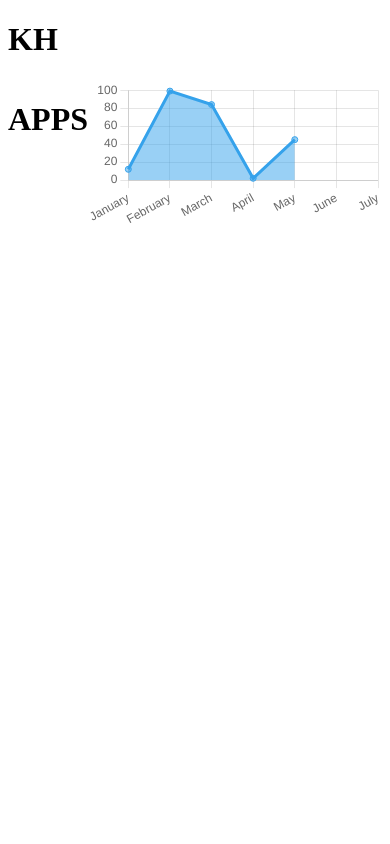
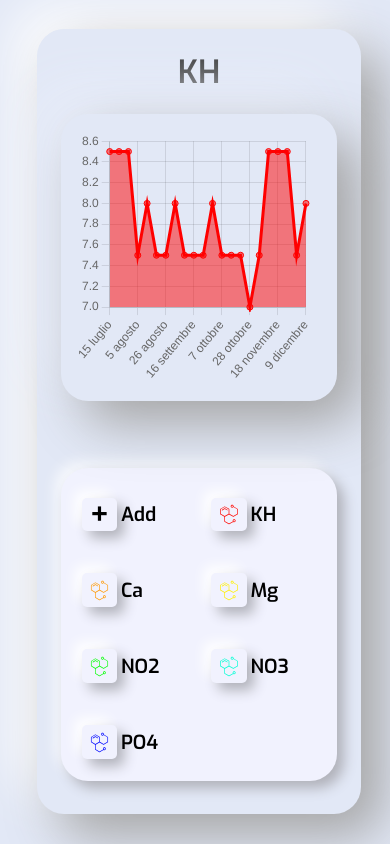
Before and after one commit to OLIX-boop/olix-reef-tests, a React (Create React App) app: page / in a window 390 px wide. Built offline with nearby package versions, Linux system fonts and the light colour scheme.

Commit message:
almost finished (style)

```diff
--- a/src/App.js
+++ b/src/App.js
@@ -1,24 +1,106 @@
-import React from 'react';
-import Chart from './components/chart.js';
-import appStyle from './app.module.css';
+import React, { useState} from "react";
+import Chart from "./components/chart.js";
+import Button from "./components/button.js";
+import appStyle from "./app.module.css";
+
+const testsData = [
+  { NO3: 0.2, NO2: 0.03, PO4: 0.27, KH: 8.5, MG: 1250, CA: 350, date: '15 luglio' },
+  { KH: 8.5, MG: 1250, NO3: 0.1, NO2: 0.003, PO4: 0.11, CA: 380, date: '22 luglio' },
+  { MG: 1260, KH: 8.5, CA: 370, NO3: 0.2, NO2: 0.003, PO4: 0.09, date: '29 luglio' },
+  { KH: 7.5, MG: 1260, CA: 345, NO3: 0.1, NO2: 0.003, PO4: 0.1, date: '5 agosto' },
+  { MG: 1260, NO3: 0.1, NO2: 0.002, KH: 8, PO4: 0.1, CA: 380, date: '12 agosto' },
+  { KH: 7.5, NO3: 0.1, NO2: 0.002, CA: 410, MG: 1290, PO4: 0.08, date: '19 agosto' },
+  { NO3: 0.1, NO2: 0.003, PO4: 0.06, MG: 1260, KH: 7.5, CA: 370, date: '26 agosto' },
+  { NO3: 0.05, NO2: 0.002, PO4: 0.08, KH: 8, MG: 1290, CA: 360, date: '2 settembre' },
+  { NO3: 0.05, NO2: 0.003, PO4: 0.05, KH: 7.5, MG: 1320, CA: 350, date: '9 settembre' },
+  { KH: 7.5, MG: 1280, CA: 430, NO2: 0.002, NO3: 0.2, PO4: 0.06, date: '16 settembre' },
+  { NO2: 0.01, NO3: 0.3, PO4: 0.03, KH: 7.5, MG: 1290, CA: 380, date: '23 settembre' },
+  { NO2: 0.02, NO3: 0.4, PO4: 0.05, KH: 8, CA: 390,MG: 1410, date: '30 settembre' },
+  { NO2: 0.003, NO3: 0.2, PO4: 0.02, KH: 7.5, MG: 1260, CA: 430, date: '7 ottobre' },
+  { NO2: 0.005, NO3: 0.3, PO4: 0.01, KH: 7.5, MG: 1320, CA: 390, date: '14 ottobre' },
+  { NO2: 0.01, NO3: 0.2, PO4: 0.02, KH: 7.5, MG: 1320, CA: 380, date: '21 ottobre' },
+  { NO2: 0.02, NO3: 0.05, PO4: 0.03, KH: 7, CA: 380, MG: 1350, date: '28 ottobre' },
+  { NO2: 0.02, NO3: 0.05, PO4: 0.02, KH: 7.5, CA: 390, MG: 1320, date: '4 novembre' },
+  { NO2: 0.02, NO3: 0, PO4: 0.05, KH: 8.5, CA: 390, MG: 1230, date: '11 novembre' },
+  { NO2: 0.003, NO3: 0.2, PO4: 0.03, KH: 8.5, CA: 410, MG: 1350, date: '18 novembre' },
+  { NO2: 0.005, NO3: 5, PO4: 0.07, KH: 8.5, CA: 400, MG: 1350, date: '25 novembre' },
+  { NO2: 0.02, NO3: 5, PO4: 0.06, KH: 7.5, CA: 410, MG: 1430, date: '2 dicembre' },
+  { NO2: 0.01, NO3: 4, PO4: 0.02, KH: 8, CA: 410, MG: 1380, date: '9 dicembre' }
+];
+
+const labels = testsData.map(obj => obj.date);
+
+const colors = {
+  KH: { r: 255, g: 0, b: 0 },
+  CA: { r: 255, g: 153, b: 0 },
+  MG: { r: 255, g: 230, b: 0 },
+  NO2: { r: 0, g: 255, b: 0 },
+  NO3: { r: 53, g: 162, b: 235 },
+  PO4: { r: 0, g: 0, b: 255 },
+};
+
 
 const App = () => {
+  const [data, setData] = useState({
+    labels,
+    datasets: [
+      {
+        fill: true,
+        label: 'KH',
+        data: testsData.map(obj => obj["KH"]),
+        borderColor: 'rgb(255, 0, 0)',
+        backgroundColor: 'rgba(255, 0, 0, 0.5)',
+      },
+    ],
+  });
 
-    return (<>
-    <h1>KH</h1>
+  const [title, setTitle] = useState("KH");
 
-      <div className={appStyle.mainContainer}>
-        <div className={appStyle.buttonsContainer}>
-          <h1>APPS</h1>
+
+  const changeChartInfo = (type) => {
+    if (type === "none") return;
+    var color = colors[type];
+    setTitle(type);
+    setData({
+        labels,
+        datasets: [
+          {
+            fill: true,
+            label: type,
+            data: testsData.map(obj => obj[type]),
+            borderColor: `rgb(${color.r}, ${color.g}, ${color.b})`,
+            backgroundColor: `rgba(${color.r}, ${color.g}, ${color.b}, 0.5)`,
+          },
+        ],
+    });
+  }
+
+  return (
+    <div className={appStyle.body}>
+      <div className={appStyle.background}>
+        <div className={appStyle.titleContainer}>
+          <div/>
+          <h1 className={appStyle.Title}>{title}</h1>
         </div>
 
-        <div className={appStyle.chart_container}>
-          <Chart />
+        <div className={appStyle.mainContainer}>
+          <div className={appStyle.buttonsContainer}>
+              <Button icon="+" text="Add" handleClick={changeChartInfo} type = "none"/>
+              <Button icon="chemical" handleClick={changeChartInfo} type = "KH" text="KH" />
+              <Button icon="chemical" handleClick={changeChartInfo} type = "CA" text="Ca" />
+              <Button icon="chemical" handleClick={changeChartInfo} type = "MG" text="Mg" />
+              <Button icon="chemical" handleClick={changeChartInfo} type = "NO2" text="NO2" />
+              <Button icon="chemical" handleClick={changeChartInfo} type = "NO3" text="NO3" />
+              <Button icon="chemical" handleClick={changeChartInfo} type = "PO4" text="PO4" />
+          </div>
+
+          <div className={appStyle.chart_container}>
+            <Chart data={data} setData={setData} />
+          </div>
         </div>
       </div>
-
-
-    </>);
+    </div>
+  );
 };
 
 export default App;
--- a/src/app.module.css
+++ b/src/app.module.css
@@ -1,7 +1,138 @@
 .mainContainer {
     display: grid;
-    grid-template-columns: .3fr 1fr;
+    grid-template-columns: .2fr .8fr;
+    margin: 0 auto;
+}
+
+@media only screen and (max-width: 600px) {
+    .chart_container {
+        position: relative;
+        width: 75%;
+        height: 30vh !important;
+        padding: 2vh !important;
+        margin: auto !important;
+        border-radius: 27px;
+        box-shadow:  none !important;
+
+        display: flex;
+        justify-content: center;
+        margin-left: 3vw;
+        margin-bottom: 8vh !important;
+
+
+        border-radius: 27px;
+    box-shadow:  22px 22px 53px #a4a4a4,
+                -22px -22px 53px #e9eefa !important;
+
+    }
+
+    .mainContainer {
+        display: flex;
+        flex-direction: column-reverse;
+        grid-template-columns: 1fr;
+        grid-template-rows: 1fr 1fr;
+        margin: 0 auto;
+    }
+
+    .titleContainer {
+        display: flex !important;
+        justify-content: center;
+        align-items: center;
+    }
+
+    .background {
+        width: 83vw !important;
+        height: 93vh !important;
+
+        padding: 0 !important;
+        background: #E2E8F6;
+
+        border-radius: 27px;
+        box-shadow:  22px 22px 53px #a4a4a4,
+                    -22px -22px 53px #ffffff;
+    }
+
+    .buttonsContainer {
+        border-radius: 27px;
+        background: #f1f2fe;
+        box-shadow:  7px 7px 13px #b0b1b9,
+                 -7px -7px 13px #ffffffa8;
+        height: 32vh !important;
+        width: 80% !important;
+        margin: auto !important;
+        display: grid;
+        grid-template-columns: 1fr 1fr !important;
+        padding-top: 5vh !important;
+        padding-left: 2vh !important;
+        grid-template-rows: 9vh 9vh 9vh 9vh;
+    }
+
 }
 
 .chart_container {
+    position: relative;
+    height: 60vh;
+    padding: 3vh;
+    border-radius: 27px;
+    box-shadow:  22px 22px 53px #a4a4a4,
+                -22px -22px 53px #e9eefa;
+
+    display: flex;
+    justify-content: center;
+    margin-left: 3vw;
+
 }
+
+body {
+    background-color: #E2E8F6;
+}
+
+
+.Title {
+    text-align: center;
+    color: #3d3d3d;
+}
+
+.background {
+    width: 87vw;
+    height: 75vh;
+
+    padding: 0 5vh 5vh 5vh;
+    background: #E2E8F6;
+
+    border-radius: 27px;
+    box-shadow:  22px 22px 53px #a4a4a4,
+                -22px -22px 53px #ffffff;
+}
+
+@font-face {
+    font-family: "SemiBold";
+    src: url("Exo-SemiBold.ttf");
+  }
+
+
+.body {
+    width: 98vw;
+    height: 98vh;
+    display: flex;
+    align-items: center;
+    justify-content: center;
+
+    font-family: 'SemiBold';
+}
+
+.buttonsContainer {
+    border-radius: 27px;
+    padding-top: 2vh;
+    background: #f1f2fe;
+    box-shadow:  7px 7px 13px #b0b1b9,
+             -7px -7px 13px #ffffffa8;
+    height: 64vh;
+}
+
+
+.titleContainer {
+    display: grid;
+    grid-template-columns: .2fr .8fr;
+    margin: 0 auto;
+}
--- /dev/null
+++ b/src/components/button.js
@@ -0,0 +1,14 @@
+import ButtonStyle from "./button.module.css";
+import Chemical from './assets/chemical.svg';
+
+const Button = ({icon, text, handleClick, type}) => {
+
+  return (
+    <div className={ButtonStyle.buttonElement}>
+      <h1 onClick={() => {handleClick(type)}} className={ButtonStyle.BUTTON}>{icon === "+" ? "+" : <img className={`${ButtonStyle.svg} ${ButtonStyle[type]}`} src={Chemical} alt="img"/>}</h1>
+      <h4>{text}</h4>
+    </div>
+  );
+};
+
+export default Button;
--- /dev/null
+++ b/src/components/button.module.css
@@ -0,0 +1,88 @@
+@media only screen and (max-width: 600px) {
+    .BUTTON {
+        border-radius: 5px !important;
+        width: 9vw !important;
+        height: 4vh !important;
+        text-align: center;
+        background: #f1f2fe;
+        box-shadow:  7px 7px 13px #b0b1b9,
+                     -7px -7px 13px #ffffff;
+
+        outline-offset: -1vh;
+
+        display: flex;
+        align-items: center;
+        justify-content: center;
+
+    }
+
+    .svg {
+        width:5vw !important;
+        height:2.5vh !important;
+    }
+}
+
+.BUTTON {
+    border-radius: 15px;
+    width: 3.8vw;
+    height: 7vh;
+    text-align: center;
+    background: #f1f2fe;
+    box-shadow:  7px 7px 13px #b0b1b9,
+                 -7px -7px 13px #ffffff;
+
+    outline-offset: -1vh;
+
+    display: flex;
+    align-items: center;
+    justify-content: center;
+
+}
+
+.buttonElement {
+    display: flex;
+    align-items: center;
+    margin:  0 1vw;
+    max-height: 10%;
+    margin-bottom: 2.8vh;
+}
+
+.buttonElement h4 {
+    margin-left: .5vw;
+    font-size: 2.3vh;
+    margin-left: 1vw;
+}
+
+.svg {
+    width:2vw;
+    height:2.5vh;
+}
+
+.KH {
+    filter: invert(20%) sepia(86%) saturate(6639%) hue-rotate(357deg) brightness(110%) contrast(118%);
+}
+
+.CA {
+    color: #ff9900;
+    filter: invert(67%) sepia(21%) saturate(7107%) hue-rotate(360deg) brightness(102%) contrast(109%);
+}
+
+.MG {
+    color: #ffe600;
+    filter: invert(81%) sepia(76%) saturate(3656%) hue-rotate(3deg) brightness(105%) contrast(105%);
+}
+
+.NO2 {
+    color: #00ff00;
+    filter: invert(67%) sepia(79%) saturate(4653%) hue-rotate(84deg) brightness(124%) contrast(119%);
+}
+
+.NO3 {
+    color: #00ffd5;
+    filter: invert(93%) sepia(92%) saturate(4272%) hue-rotate(88deg) brightness(99%) contrast(105%);
+}
+
+.PO4 {
+    color: #0000ff;
+    filter: invert(8%) sepia(100%) saturate(7473%) hue-rotate(247deg) brightness(99%) contrast(138%);
+}
--- a/src/components/chart.js
+++ b/src/components/chart.js
@@ -1,31 +1,11 @@
 import React from 'react';
-import {
-  Chart as ChartJS,
-  CategoryScale,
-  LinearScale,
-  PointElement,
-  LineElement,
-  Title,
-  Tooltip,
-  Filler,
-  Legend,
-} from 'chart.js';
+import { Chart as ChartJS, CategoryScale, LinearScale, PointElement, LineElement, Title, Tooltip, Filler, Legend,} from 'chart.js';
 import { Line } from 'react-chartjs-2';
-
-ChartJS.register(
-  CategoryScale,
-  LinearScale,
-  PointElement,
-  LineElement,
-  Title,
-  Tooltip,
-  Filler,
-  Legend
-);
+ChartJS.register(CategoryScale,LinearScale,PointElement,LineElement,Title, Tooltip,Filler,Legend);
 
 const options = {
   responsive: true,
-  maintainAspectRatio: true,
+  maintainAspectRatio: false,
   plugins: {
     legend: {
         display: false,
@@ -36,21 +16,7 @@ const options = {
   },
 };
 
-const labels = ['January', 'February', 'March', 'April', 'May', 'June', 'July'];
+export default function Chart({data, setData}) {
 
-const data = {
-  labels,
-  datasets: [
-    {
-      fill: true,
-      label: 'Dataset 2',
-      data: [12,99,84,2,45],
-      borderColor: 'rgb(53, 162, 235)',
-      backgroundColor: 'rgba(53, 162, 235, 0.5)',
-    },
-  ],
-};
-
-export default function Chart() {
   return <Line options={options} data={data} />;
 }
```
Also changed, not shown: src/Exo-SemiBold.ttf (added), src/components/assets/chemical.svg (added).
